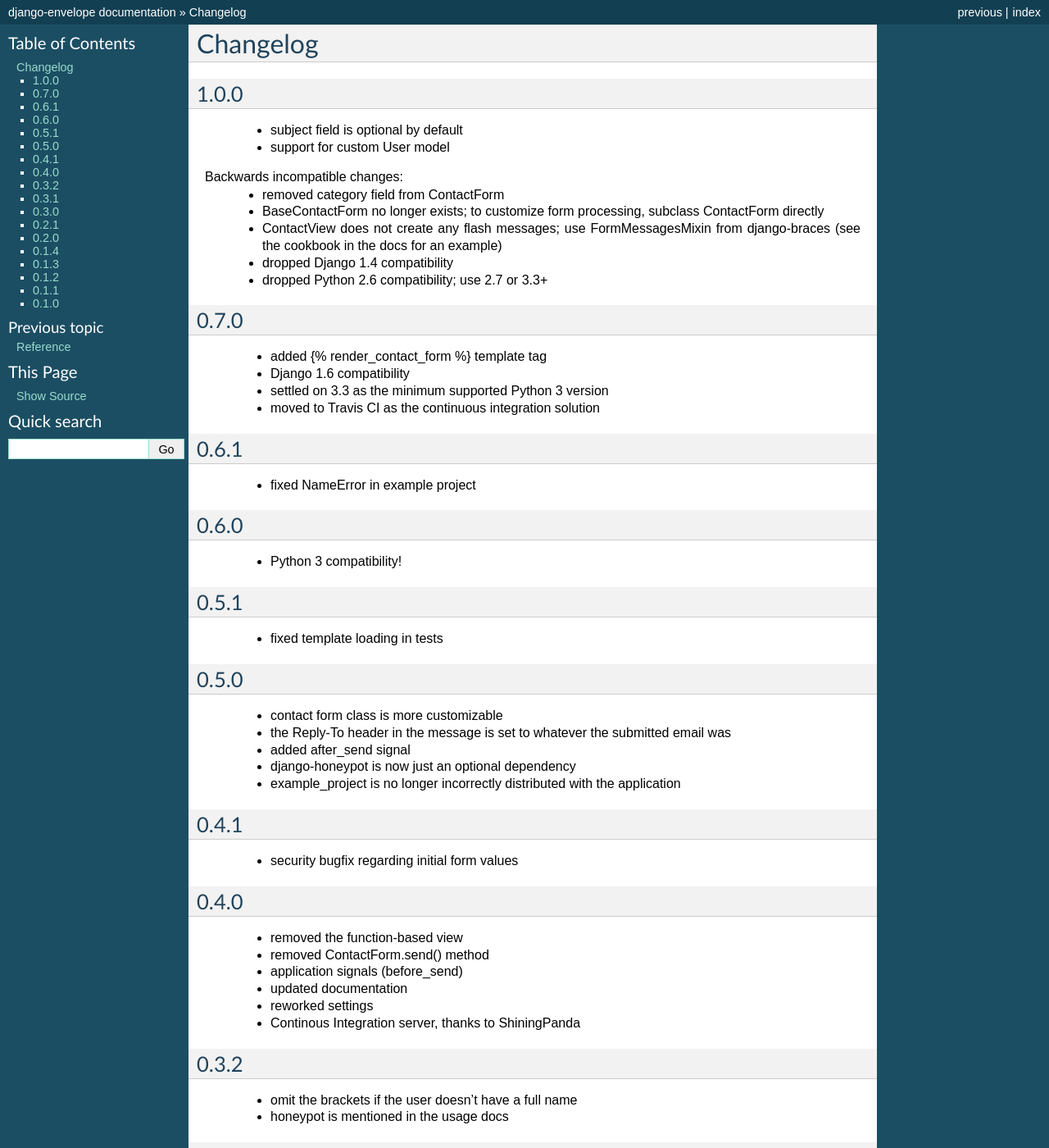
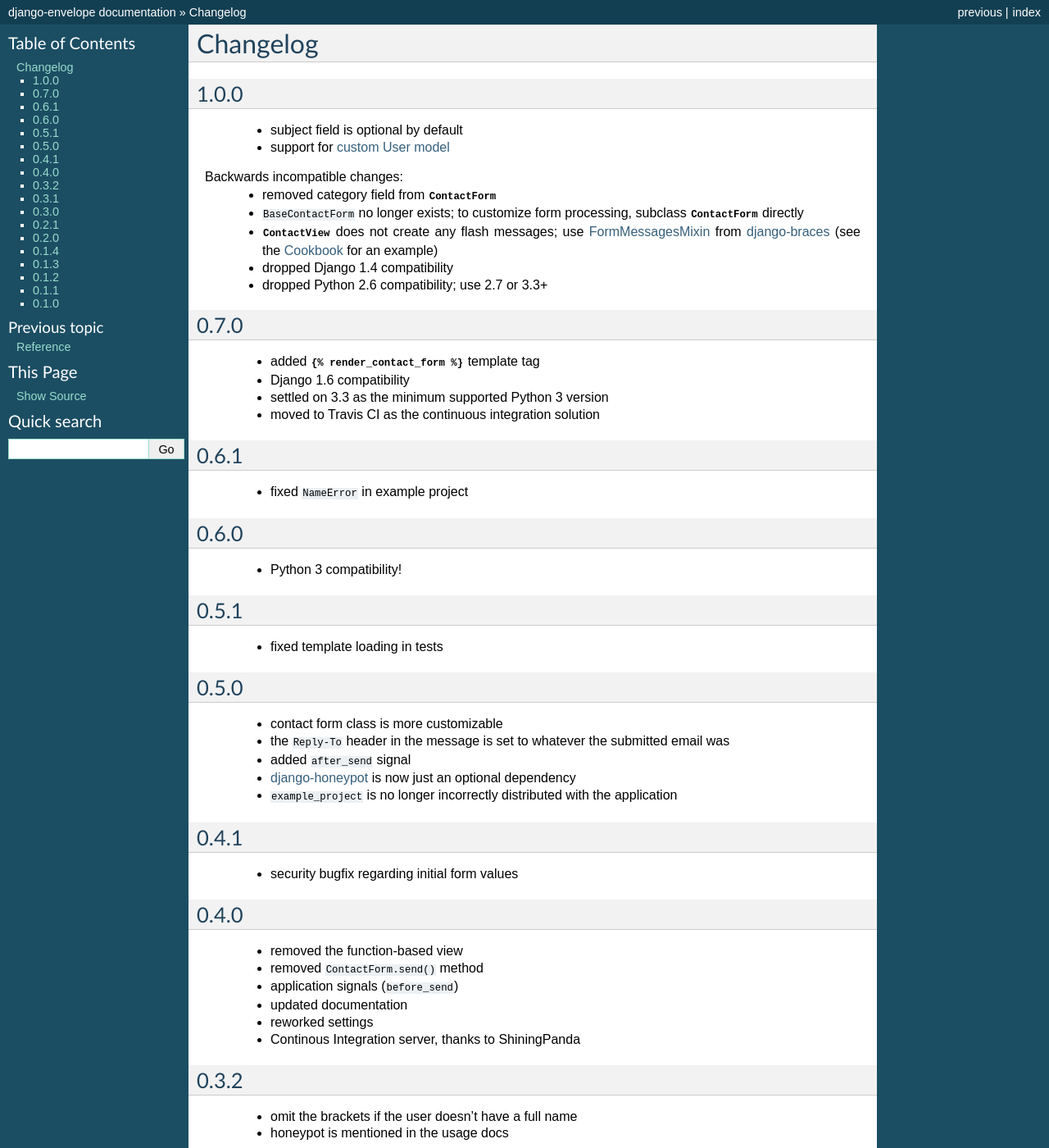
Before and after one commit to zsiciarz/django-envelope, a Sphinx documentation site: the page built from docs/changes.rst, in a window 1280 px wide and 1400 px high. Shown: the whole window at 82% size. Built offline with Sphinx 7.4.7, drawn with Linux system fonts in a browser that asks for light colours; some of the changed lines change nothing that is shown; some of the changed text lies outside the part shown.

Commit message:
Better formatting in the changelog.

```diff
--- a/docs/changes.rst
+++ b/docs/changes.rst
@@ -5,27 +5,33 @@ Changelog
 1.0.0
 -----
  - subject field is optional by default
- - support for custom User model
+ - support for `custom User model`_
 
 Backwards incompatible changes:
- - removed category field from ContactForm
- - BaseContactForm no longer exists; to customize form processing, subclass
-   ContactForm directly
- - ContactView does not create any flash messages; use FormMessagesMixin from
-   django-braces (see the cookbook in the docs for an example)
+ - removed category field from :class:`~envelope.forms.ContactForm`
+ - ``BaseContactForm`` no longer exists; to customize form processing, subclass
+   :class:`~envelope.forms.ContactForm` directly
+ - :class:`~envelope.views.ContactView` does not create any flash messages;
+   use `FormMessagesMixin`_ from  `django-braces`_ (see the :doc:`cookbook`
+   for an example)
  - dropped Django 1.4 compatibility
  - dropped Python 2.6 compatibility; use 2.7 or 3.3+
 
+.. _`custom User model`: https://docs.djangoproject.com/en/dev/topics/auth/customizing/#substituting-a-custom-user-model
+.. _`FormMessagesMixin`: http://django-braces.readthedocs.org/en/latest/form.html#formmessagesmixin
+.. _`django-braces`: https://github.com/brack3t/django-braces
+
 0.7.0
 -----
- - added {% render_contact_form %} template tag
+ - added :func:`{% render_contact_form %} <envelope.templatetags.envelope_tags.render_contact_form>`
+   template tag
  - Django 1.6 compatibility
  - settled on 3.3 as the minimum supported Python 3 version
  - moved to Travis CI as the continuous integration solution
 
 0.6.1
 -----
- - fixed NameError in example project
+ - fixed ``NameError`` in example project
 
 0.6.0
 -----
@@ -38,10 +44,13 @@ Backwards incompatible changes:
 0.5.0
 -----
  - contact form class is more customizable
- - the Reply-To header in the message is set to whatever the submitted email was
- - added after_send signal
- - django-honeypot is now just an optional dependency
- - example_project is no longer incorrectly distributed with the application
+ - the ``Reply-To`` header in the message is set to whatever the submitted
+   email was
+ - added ``after_send`` signal
+ - `django-honeypot`_ is now just an optional dependency
+ - ``example_project`` is no longer incorrectly distributed with the application
+
+.. _`django-honeypot`: https://github.com/sunlightlabs/django-honeypot
 
 0.4.1
 -----
@@ -50,8 +59,8 @@ Backwards incompatible changes:
 0.4.0
 -----
  - removed the function-based view
- - removed ContactForm.send() method
- - application signals (before_send)
+ - removed ``ContactForm.send()`` method
+ - application signals (``before_send``)
  - updated documentation
  - reworked settings
  - Continous Integration server, thanks to ShiningPanda
@@ -69,8 +78,9 @@ Backwards incompatible changes:
 
 0.3.0
 -----
- - introduced a class-based envelope.views.ContactView (requires Django >= 1.3)
- - deprecated the function-based view envelope.views.contact
+ - introduced a class-based :class:`envelope.views.ContactView` (requires
+   Django >= 1.3)
+ - deprecated the function-based view ``envelope.views.contact``
  - improved test coverage
  - more and better documentation (also hosted on Read The Docs)
 
@@ -80,8 +90,9 @@ Backwards incompatible changes:
 
 0.2.0
 -----
- - deprecated the ContactForm.send() method, use save() instead for more
-   consistency with Django coding style
+ - deprecated the ``ContactForm.send()`` method, use
+   :meth:`envelope.forms.ContactForm.save`  instead for more consistency
+   with Django coding style
  - localization support
 
 0.1.4
@@ -90,11 +101,11 @@ Backwards incompatible changes:
 
 0.1.3
 -----
- - added the redirect_to optional argument to view function
+ - added the ``redirect_to`` optional argument to view function
 
 0.1.2
 -----
- - added the extra_context argument to view function
+ - added the ``extra_context`` argument to view function
 
 0.1.1
 -----
```
